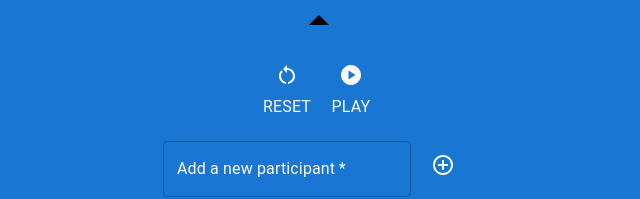
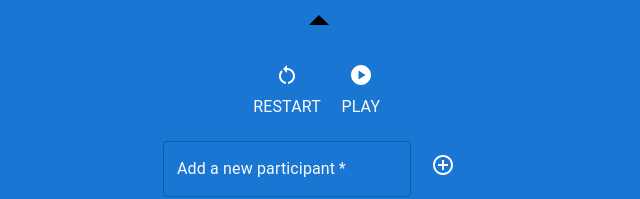
Before and after one commit to AlexandreDu/wheel, a React (Create React App) app: page / in a window 1280 px wide. Shown: the part 347-546 px from the top of the page, without its empty margins (321-961 px from the left). Built offline with nearby package versions, Linux system fonts and the light colour scheme.

Commit message:
disabled buttons OK while wheel is spinning

```diff
--- a/src/App.js
+++ b/src/App.js
@@ -12,9 +12,10 @@ import { gsap, Linear, Elastic } from 'gsap';
 import { getRandomInteger } from './utils/getRandomInteger';
 import { PlayersList } from './components/list/PlayersList';
 import { v4 as uuid } from 'uuid';
+import { IconAndButton } from './components/buttons/IconAndButton';
 
 function App() {
-  console.log('render')
+
 
   const theme  = useTheme()
 
@@ -30,6 +31,8 @@ function App() {
   const { handleSubmit, reset, control, formState: { errors } } = useForm()
 
   const [players, setPlayers] = useState([])
+
+  const [isSpinning, setIsSpinning] = useState(false)
 
   const[winner, setWinner] = useState(null)
 
@@ -71,6 +74,8 @@ function App() {
 
 
   const handleRandom = () => {
+    setWinner(null)
+    setIsSpinning(true)
     setRandom(getRandomInteger(360))
   }
 
@@ -170,7 +175,7 @@ function App() {
     const max = Math.max(...bottomValues)
 
     const index = bottomValues.indexOf(max)
-
+    setIsSpinning(false)
     setWinner(players[index].name)
 
     })
@@ -180,32 +185,21 @@ function App() {
 
   }, [players, players.length, random])
 
+  let notEnoughPlayer = players.length <= 1
+
   return (
     <ThemeProvider theme={customTheme}>
       <Box sx={{padding: '1.5rem', backgroundColor: theme.palette.primary.main, height: '100vh', display: 'flex', flexDirection: 'column', alignItems: 'center'}}>
-
         <Box sx={{ width: {xs: '90%', md: '50%'}, display: 'flex', flexDirection: 'column', justifyContent: 'center', alignItems: 'center', height: '80vh'}}>
           <Box>
             <Wheel players={players} ref={refs} />
             <Box sx={{display: 'flex', justifyContent: 'center'}}>
-              <Button onClick={handleClearplayers}>
-                <Stack>
-                  <IconButton>
-                    <RestartAltIcon sx={{color: 'white'}} />
-                  </IconButton>
-                  <Typography>Reset</Typography>
-                </Stack>
-              </Button>
-              <Button onClick={handleRandom} disabled={players.length <= 1}>
-                  <Stack>
-                    <IconButton>
-                      <PlayCircleIcon sx={{color: 'white'}} />
-                    </IconButton>
-                    <Typography>Play</Typography>
-                  </Stack>
-              </Button>
+
+              <IconAndButton onClick={handleClearplayers} disabled={notEnoughPlayer || isSpinning} title={'Restart'} icon={<RestartAltIcon sx={{color: 'white'}} />}/>
+
+              <IconAndButton onClick={handleRandom} disabled={notEnoughPlayer || isSpinning} title={'Play'} icon={<PlayCircleIcon sx={{color: 'white'}} />}/>
+
             </Box>
-
           </Box>
           <Box sx={{display: 'flex', flexDirection: 'column', justifyContent: 'flex-start'}}>
             <Box sx={{display: 'flex', flexWrap: 'wrap', flexDirection: 'row'}}>
@@ -219,11 +213,8 @@ function App() {
                   }
                 }}
               />
-              <Button onClick={handleSubmit(handleAdd)}>
-                <IconButton>
-                  <AddCircleOutlineIcon sx={{color: 'white'}} />
-                </IconButton>
-              </Button>
+              <IconAndButton onClick={handleSubmit(handleAdd)} icon={<AddCircleOutlineIcon sx={{color: 'white'}} />}/>
+
             </Box>
             {winner && (
               <>
--- /dev/null
+++ b/src/components/buttons/IconAndButton/index.js
@@ -0,0 +1,22 @@
+import React, { useRef } from "react";
+import { Box, Typography, Stack, IconButton, Button } from "@mui/material";
+
+// container, circle, radius
+export const IconAndButton = React.forwardRef(({onClick, disabled, icon, title}) => {
+
+
+
+
+
+    return (
+
+        <Button onClick={onClick} disabled={disabled}>
+            <Stack>
+            <IconButton>
+                {icon}
+            </IconButton>
+            <Typography>{title}</Typography>
+            </Stack>
+        </Button>
+        )
+})
--- a/src/components/list/PlayersList.js
+++ b/src/components/list/PlayersList.js
@@ -15,14 +15,12 @@ export const PlayersList = ({ players, handleRemovePlayer }) => {
 
    console.log(players)
 
-   const visibleStyles = {
+  const visibleStyles = {
     opacity: 1,
-
   }
 
-  let hiddenStyles = {
+  const hiddenStyles = {
     opacity: 0,
-
   }
 
 
--- a/src/components/wheel/children/Radiuses.js
+++ b/src/components/wheel/children/Radiuses.js
@@ -1,6 +1,7 @@
 import React, { useRef } from "react";
 import { Box, Typography } from "@mui/material";
 import { CSSTransition } from "react-transition-group";
+import { ClassNames } from "@emotion/react";
 // container, circle, radius
 export const Radiuses = React.forwardRef(({participant: {name}, startRadius, endRadius}, ref) => {
 
@@ -19,6 +20,8 @@ export const Radiuses = React.forwardRef(({participant: {name}, startRadius, end
     return (
 
             <>
+
+
                 {/* if there is only one participant, we don t show radiuses */}
                 {startRadius !== null && (
                     <Box sx={{position: 'absolute', top: '50%', left: '50%', transformOrigin: 'left center', transform: `rotate(${startRadius}deg)`, width: '50%', height: radiusHeight, backgroundColor: 'white'}}></Box>
```
